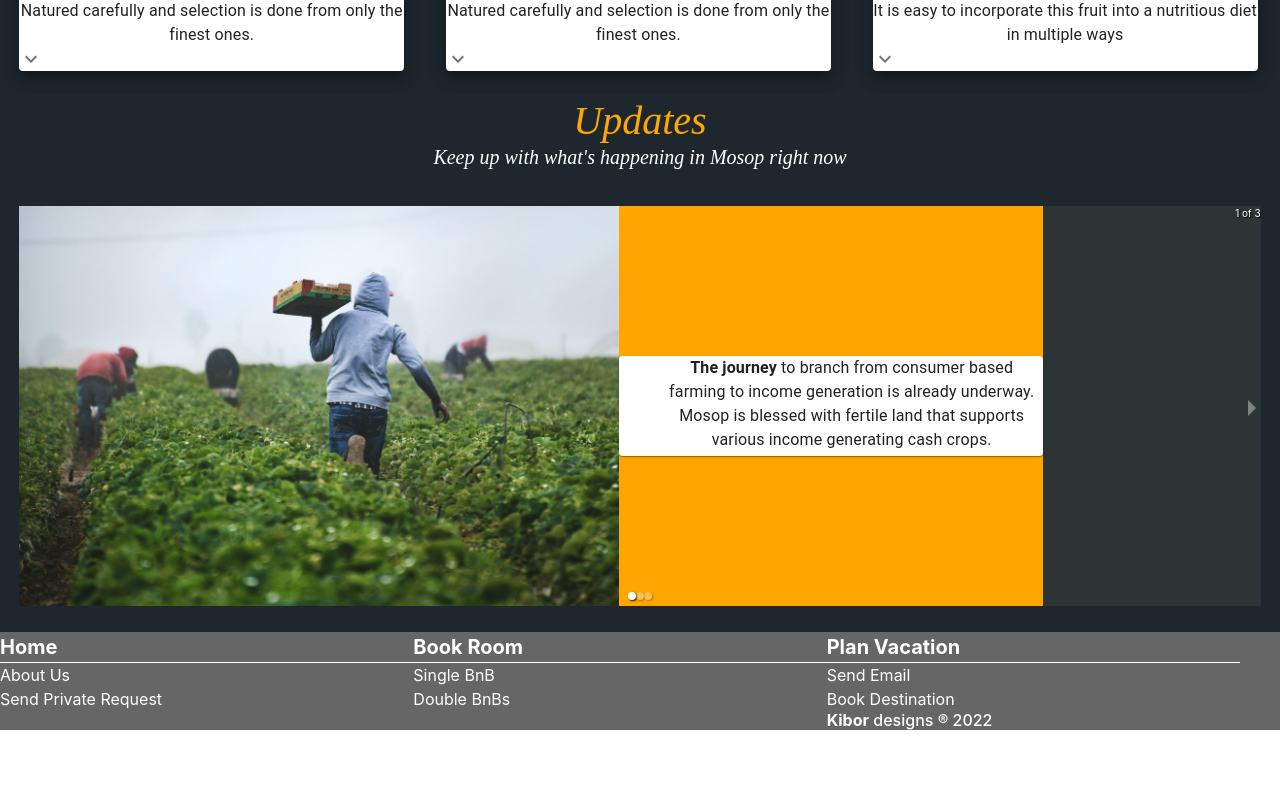
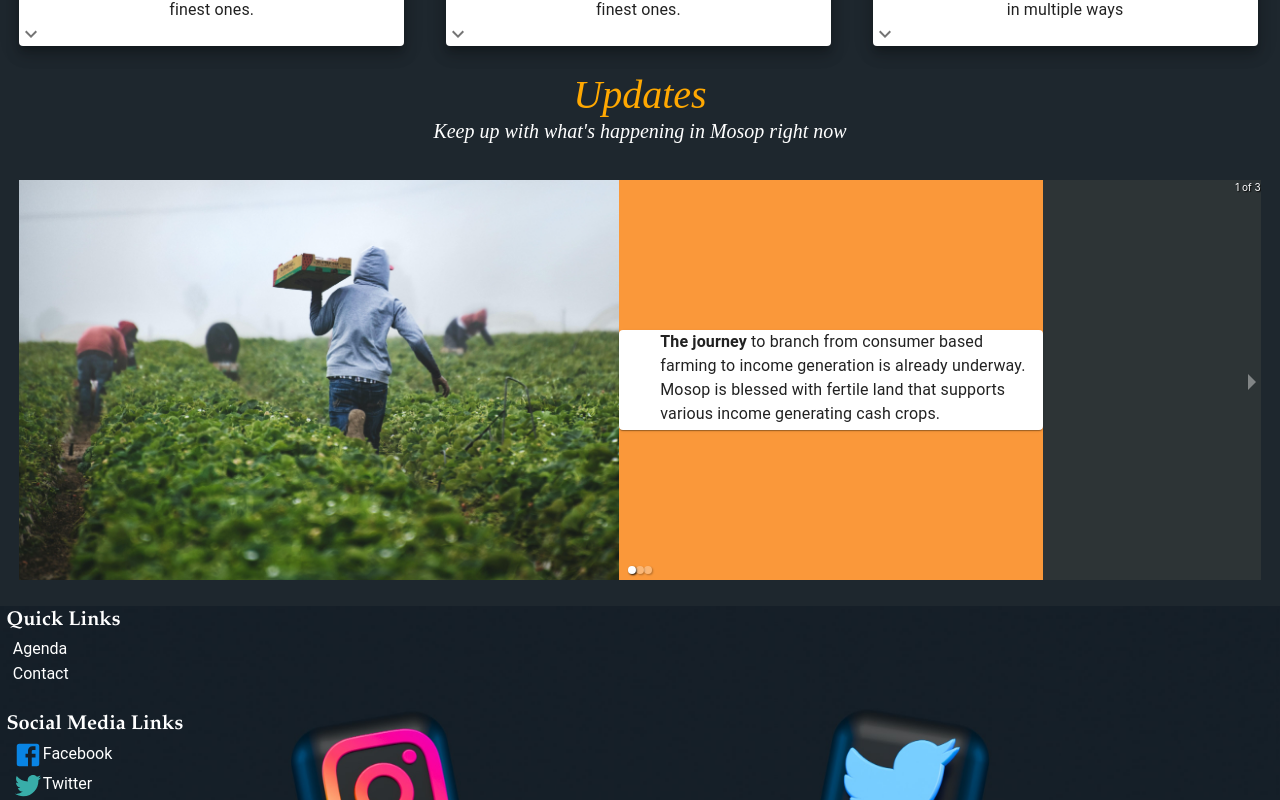
Before and after one commit to Marcelkibor/React-Website-Tarus, a React (Create React App) app: page / in a window 1280 px wide. Shown: the part 1404-2204 px from the top of the page. Before the commit the page ends 2134 px from the top, so only its background shows below. Built offline with nearby package versions, Linux system fonts and the light colour scheme; grey boxes are pictures that could not be loaded.

Commit message:
refactor existing components

```diff
--- a/src/App.css
+++ b/src/App.css
@@ -33,7 +33,9 @@ height: 100px;
 .top_updatetext{
 padding: 0% 0% 3% 0% !important;
 }
-.updates_mainDiv{
-  padding: 2% 0% 0% 0% !important;
-  background-color: #1e272e;
+.footerLinks{
+  padding-left: 1% !important;
 }
+.footerHeaders{
+  padding-left: 0.5% !important;
+}
--- a/src/App.js
+++ b/src/App.js
@@ -171,10 +171,10 @@ we want to put enough food on our tables, and we want a lower cost of living.
 <img src={mp} className = 'img-fluid' style={{height:'500px'}}/>
 </div> */}
 </Row>
-<Row id ='updates' >
+<Row id ='agenda' >
 <UpdateComp/>
 </Row>
-<Row style={{backgroundColor:'#1e272e'}} className = 'carousel_row'>
+<Row style={{backgroundColor:'#1e272e'}} className = 'carousel_row' id = 'updates'>
 <CarouselComponent/>
 </Row>
 <Row id = 'footer' className='customFooter'>
--- a/src/components/CarouselComponent.js
+++ b/src/components/CarouselComponent.js
@@ -13,7 +13,7 @@ const customStyles = makeStyles((theme)=>({
 componentSpacer:{
  width:'80vw',
  height:'100%',
- backgroundColor:'orange',
+ backgroundColor:'#fa983a',
  display:'flex',
  alignItems:'center',
  textAlign:'center',
@@ -49,7 +49,7 @@ src={car1}
 className ='carouselImages img-fluid'/>
 <Card className='carouselCard'>
 <CardContent>
-<Typography>
+<Typography style={{textAlign:'left'}}>
 <b>The journey</b> to branch from consumer based farming to income generation is already underway.
 Mosop is blessed with fertile land that supports various income generating cash crops.
 </Typography>
@@ -62,7 +62,7 @@ src={car2}
 className = 'carouselImages img-fluid'/>
 <Card className='carouselCard'>
 <CardContent>
-<Typography>
+<Typography style={{textAlign:'left'}}>
 <b>The future</b> of technology is with the young generation.
 Our plan is to bring technology closer to all students who are unexposed or have unlimited access to computers.
 </Typography>
@@ -75,8 +75,8 @@ src={car3}
 className = 'carouselImages img-fluid'/>
 <Card className='carouselCard'>
 <CardContent>
-<Typography>
-<b>Our plan is to</b> incorporate proper leadership on all started, pending, on-going and completed projects.
+<Typography style={{textAlign:'left'}}>
+<b>Our plan is to</b> incorporate proper leadership on all on-going, pending and completed projects.
 With proper accountability, Mosop stands a real chance of realizing it's true potential
 </Typography>
 </CardContent>
@@ -91,7 +91,7 @@ src={car1}
 className ='carouselImagesSmall img-fluid'/>
 <Card className='carouselCard'>
 <CardContent>
-<Typography>
+<Typography style={{textAlign:'left'}}>
 <b>The journey</b> to branch from consumer based farming to income generation is already underway.
 Mosop is blessed with fertile land that supports various income generating cash crops.
 </Typography>
@@ -104,7 +104,7 @@ src={car2}
 className = 'carouselImagesSmall img-fluid'/>
 <Card className='carouselCard'>
 <CardContent>
-<Typography>
+<Typography style={{textAlign:'left'}}>
 <b>The future</b> of technology is with the young generation.
 Our plan is to bring technology closer to all students who are unexposed or have unlimited access to computers.
 </Typography>
@@ -117,8 +117,8 @@ src={car3}
 className = 'carouselImagesSmall img-fluid'/>
 <Card className='carouselCard'>
 <CardContent>
-<Typography>
-<b>Our 5 year</b> incorporate proper leadership on all started, pending, on-going and completed projects.
+<Typography style={{textAlign:'left'}}>
+<b>Our 5 year plan is to </b> incorporate proper leadership on all on-going, pending and completed projects.
 With proper accountability, Mosop stands a real chance of realizing it's true potential
 </Typography>
 </CardContent>
--- a/src/components/Footer.js
+++ b/src/components/Footer.js
@@ -1,49 +1,53 @@
-import { Container } from '@mui/material'
-import { Box } from '@mui/material'
-import { Link } from '@mui/material'
-import { Grid } from '@mui/material'
-import React from 'react'
+import { Container } from '@mui/material';
+import { Box } from '@mui/material';
+import { Link } from '@mui/material';
+import { Grid } from '@mui/material';
+import footerImage from '../resources/footer.jpg';
+import footerImage2 from '../resources/footer2.jpg';
+import React from 'react';
+import TwitterIcon from '@mui/icons-material/Twitter';
+import FacebookIcon from '@mui/icons-material/Facebook';
+import { makeStyles } from '@material-ui/core';
+import { display, width } from '@mui/system';
+// custom functions
+const customStyles = makeStyles((theme)=>({
+  mainfooterBox:{
+color:'white',
+backgroundColor:'#2d3436',
+backgroundImage: `url(${footerImage2})`,
+backgroundSize:'cover',
+// [theme.breakpoints.only('xs')]:{
+//   backgroundImage: `url(${footerImage2})`,
+// }
+  },
 
+}))
 function Footer() {
+const classes = customStyles();
   return (
-<Box bgcolor="text.secondary" color="white">
-<Container maxWidth ='lg'>
-<Grid container spacing={5}>
-<Grid item xs ={12} sm ={4}>
-<Box borderBottom={1}><b style={{fontSize:'20px'}}> Home</b> </Box>
-<Box>
-<Link href='/' color  ='inherit' style={{textDecoration:'none'}}>About Us</Link>
+<Box className = {classes.mainfooterBox}>
+<div>
+<Box className='footerHeaders'><b style={{fontSize:'20px',fontFamily: "Garamond, serif"}}> Quick Links</b> </Box>
+<Box className='footerLinks'>
+<Link href='#agenda' color  ='inherit' style={{textDecoration:'none',fontFamily:'Roboto,"Helvetica Neue",sans-serif'}}>Agenda</Link>
 </Box>
-<Box>
-<Link href='/' color  ='inherit' style={{textDecoration:'none'}}>Send Private Request</Link>
+<Box className='footerLinks'>
+<Link href='#banner' color  ='inherit' style={{textDecoration:'none',fontFamily:'Roboto,"Helvetica Neue",sans-serif'}}>Contact</Link>
 </Box>
-</Grid>
-<Grid item xs ={12} sm ={4}>
-<Box borderBottom={1}> <b style={{fontSize:'20px'}}> Book Room</b></Box>
-<Box>
-<Link href='/' color  ='inherit' style={{textDecoration:'none'}}>Single BnB</Link>
+</div><br></br>
+<div>
+<Box className = 'footerHeaders'> <b style={{fontSize:'20px', fontFamily: "Garamond, serif"}}>Social Media Links</b></Box>
+<Box className='footerLinks'>
+  <FacebookIcon style={{color:'#0984e3', fontSize:'30px'}}/>
+  <Link href='https://web.facebook.com/salient.guesthouse' color  ='inherit' style={{textDecoration:'none',fontFamily:'Roboto,"Helvetica Neue",sans-serif'}}>Facebook</Link>
 </Box>
-<Box>
-<Link href='/' color  ='inherit'style={{textDecoration:'none'}}>Double BnBs</Link>
+<Box className='footerLinks'>
+  <TwitterIcon style={{color:'#38ada9', fontSize:'30px'}}/>
+<Link href='https://twitter.com/realdavidtarus' color  ='inherit'style={{textDecoration:'none',fontFamily:'Roboto,"Helvetica Neue",sans-serif'}}>Twitter</Link>
 </Box>
-</Grid>
-<Grid item xs ={12} sm ={4}>
-<Box borderBottom={1}> <b style={{fontSize:'20px'}}> Plan Vacation</b></Box>
-<Box>
-<Link href='/' color  ='inherit'style={{textDecoration:'none'}}>Send Email</Link>
+</div>
 </Box>
-<Box>
-<Link href='/' color  ='inherit'style={{textDecoration:'none'}}>Book Destination</Link>
-</Box>
-<Box>
-<h6 style={{color:'white'}}>
-<b>Kibor</b> designs &reg; {new Date().getFullYear()}
-</h6>
-</Box>
-</Grid>
-</Grid>
-</Container>
-</Box>
+
   )
 }
 export default Footer
```
Also changed, not shown: src/resources/footer2.jpg (added), 1 other file (tests, documents, lock files or other folders).
